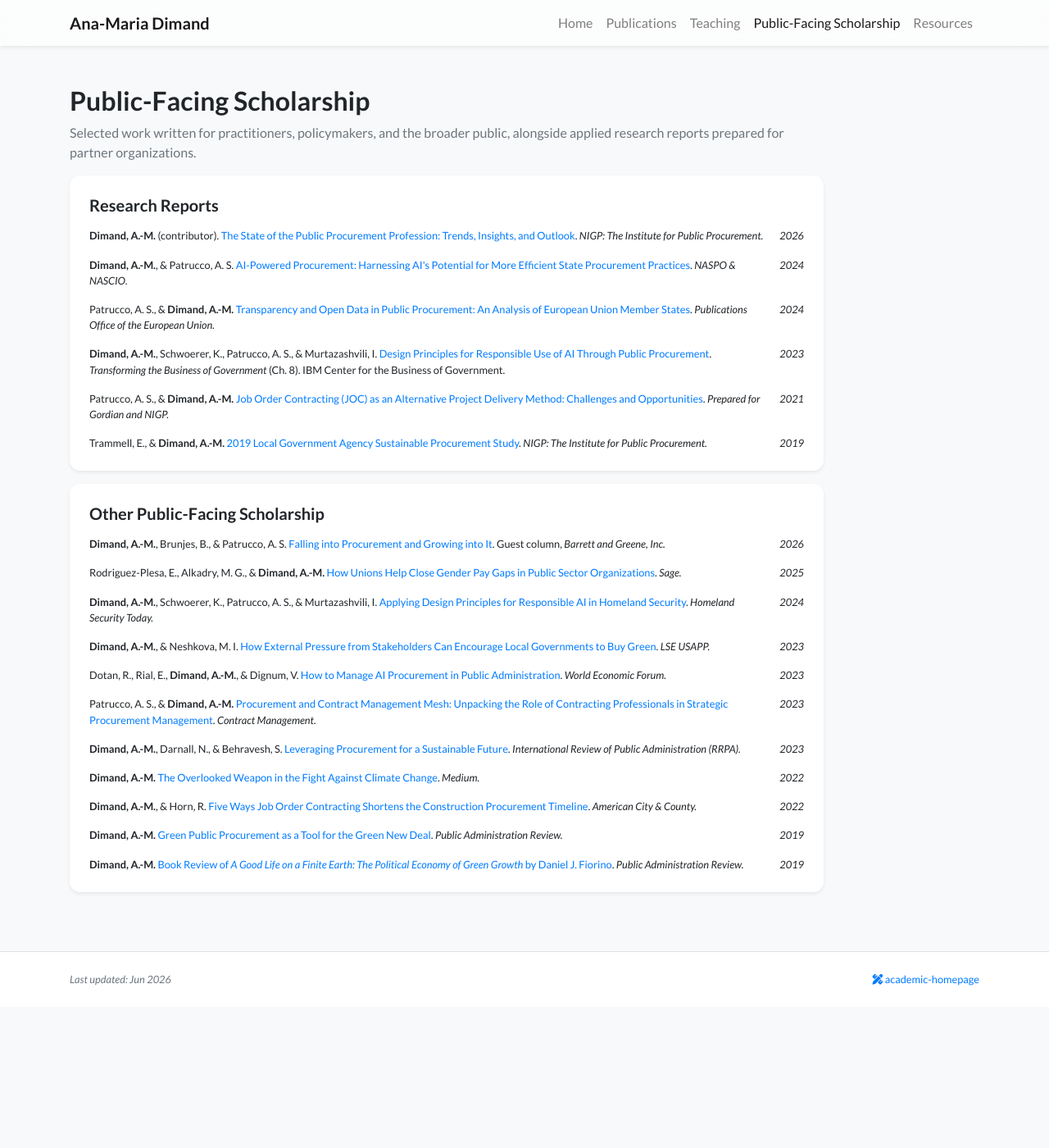
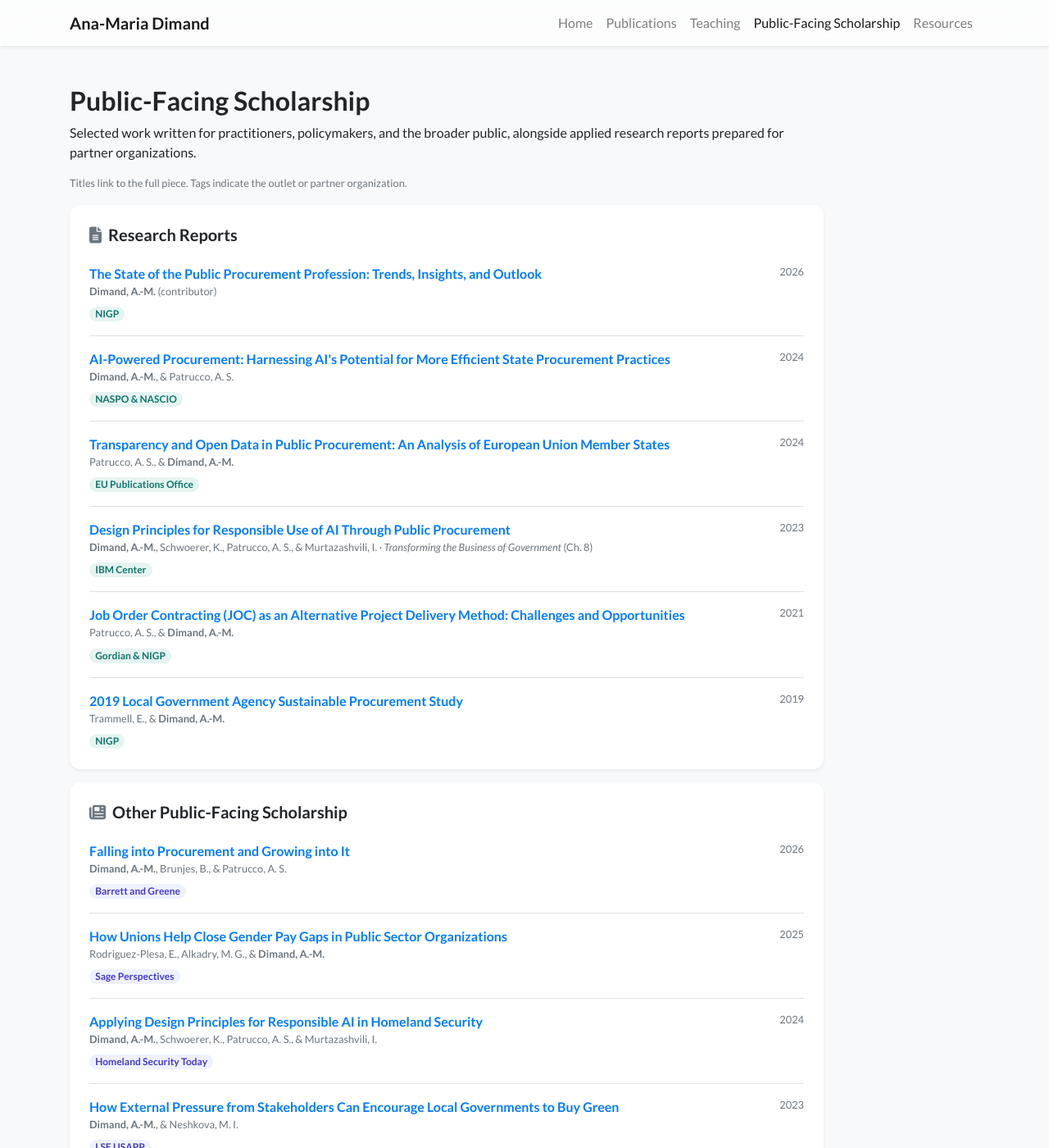
Before and after one commit to anamariadimand/anamariadimand.github.io, a Jekyll site: the page built from public-scholarship.html, in a window 1280 px wide and 1400 px high. Shown: the whole window at 82% size. Built offline with Jekyll 4.4.1, drawn with Linux system fonts in a browser that asks for light colours; nearby versions of some CDN libraries; a style sheet for code colours, icons or effects is not loaded; some of the changed text lies outside the part shown.

Commit message:
Redesign Public-Facing Scholarship: headline titles, outlet tags, dividers
Co-Authored-By: Claude Opus 4.8 <noreply@anthropic.com>

```diff
--- a/public-scholarship.html
+++ b/public-scholarship.html
@@ -4,56 +4,141 @@ title : Public-Facing Scholarship
 navbar_title: Public-Facing Scholarship
 ---
 
+{% assign report_pill = "background-color:#e6f4f1;color:#0f766e;" %}
+{% assign essay_pill = "background-color:#eef2ff;color:#4338ca;" %}
+
 <div class="row">
     <div class="col-12 col-lg-10">
 
         <h2 class="pt-4">Public-Facing Scholarship</h2>
-        <p class="text-muted">
+        <p>
             Selected work written for practitioners, policymakers, and the broader public, alongside applied
             research reports prepared for partner organizations.
+        </p>
+        <p class="text-muted small">
+            Titles link to the full piece. Tags indicate the outlet or partner organization.
         </p>
 
         <!-- Research Reports -->
         <div class="row mt-3">
-            <div class="col">
-                <div class="card border-0 shadow-sm bg-white">
-                    <div class="card-body p-4">
-                        <h5 class="mb-3">Research Reports</h5>
-                        <ul class="list-unstyled mb-0">
-                            <li class="d-flex small mb-3"><div><strong>Dimand, A.-M.</strong> (contributor). <a href="https://s3.us-east-1.amazonaws.com/nigp-prod-media/assets/resources/research-papers/2026-State-of-the-Public-Procurement-Profession.pdf" target="_blank">The State of the Public Procurement Profession: Trends, Insights, and Outlook</a>. <em>NIGP: The Institute for Public Procurement.</em></div><div class="ml-auto pl-3 no-break"><em>2026</em></div></li>
-                            <li class="d-flex small mb-3"><div><strong>Dimand, A.-M.</strong>, &amp; Patrucco, A. S. <a href="https://cdn.naspo.org/RI/AIPoweredProcurementNASCIO2024.pdf" target="_blank">AI-Powered Procurement: Harnessing AI's Potential for More Efficient State Procurement Practices</a>. <em>NASPO &amp; NASCIO.</em></div><div class="ml-auto pl-3 no-break"><em>2024</em></div></li>
-                            <li class="d-flex small mb-3"><div>Patrucco, A. S., &amp; <strong>Dimand, A.-M.</strong> <a href="https://ted.europa.eu/documents/d/ted/final_transparency-in-public-procurement_patrucco-dimand" target="_blank">Transparency and Open Data in Public Procurement: An Analysis of European Union Member States</a>. <em>Publications Office of the European Union.</em></div><div class="ml-auto pl-3 no-break"><em>2024</em></div></li>
-                            <li class="d-flex small mb-3"><div><strong>Dimand, A.-M.</strong>, Schwoerer, K., Patrucco, A. S., &amp; Murtazashvili, I. <a href="https://www.businessofgovernment.org/sites/default/files/Chapter%208%20-%20AI%20CX%20Dimand.pdf" target="_blank">Design Principles for Responsible Use of AI Through Public Procurement</a>. <em>Transforming the Business of Government</em> (Ch. 8). IBM Center for the Business of Government.</div><div class="ml-auto pl-3 no-break"><em>2023</em></div></li>
-                            <li class="d-flex small mb-3"><div>Patrucco, A. S., &amp; <strong>Dimand, A.-M.</strong> <a href="https://www.gordian.com/uploads/2021/11/2021-NIGP-Research-Report-JOC-Project-Delivery-Method.pdf" target="_blank">Job Order Contracting (JOC) as an Alternative Project Delivery Method: Challenges and Opportunities</a>. <em>Prepared for Gordian and NIGP.</em></div><div class="ml-auto pl-3 no-break"><em>2021</em></div></li>
-                            <li class="d-flex small mb-0"><div>Trammell, E., &amp; <strong>Dimand, A.-M.</strong> <a href="https://www.nigp.org/resource/research-papers/2019%20Local%20Government%20Entity%20Sustainable%20Procurement%20Study.pdf?dl=true" target="_blank">2019 Local Government Agency Sustainable Procurement Study</a>. <em>NIGP: The Institute for Public Procurement.</em></div><div class="ml-auto pl-3 no-break"><em>2019</em></div></li>
-                        </ul>
-                    </div>
-                </div>
-            </div>
+            <div class="col"><div class="card border-0 shadow-sm bg-white"><div class="card-body p-4">
+                <h5 class="mb-4"><i class="fas fa-file-lines text-muted mr-2"></i>Research Reports</h5>
+                <ul class="list-unstyled mb-0">
+
+                    <li class="mb-3 pb-3 border-bottom border-gray">
+                        <div class="d-flex"><a href="https://s3.us-east-1.amazonaws.com/nigp-prod-media/assets/resources/research-papers/2026-State-of-the-Public-Procurement-Profession.pdf" target="_blank" class="font-weight-bold pr-2">The State of the Public Procurement Profession: Trends, Insights, and Outlook</a><span class="ml-auto pl-2 no-break text-muted small">2026</span></div>
+                        <div class="small text-muted mb-1"><strong>Dimand, A.-M.</strong> (contributor)</div>
+                        <span class="badge badge-pill" style="{{ report_pill }}">NIGP</span>
+                    </li>
+
+                    <li class="mb-3 pb-3 border-bottom border-gray">
+                        <div class="d-flex"><a href="https://cdn.naspo.org/RI/AIPoweredProcurementNASCIO2024.pdf" target="_blank" class="font-weight-bold pr-2">AI-Powered Procurement: Harnessing AI's Potential for More Efficient State Procurement Practices</a><span class="ml-auto pl-2 no-break text-muted small">2024</span></div>
+                        <div class="small text-muted mb-1"><strong>Dimand, A.-M.</strong>, &amp; Patrucco, A. S.</div>
+                        <span class="badge badge-pill" style="{{ report_pill }}">NASPO &amp; NASCIO</span>
+                    </li>
+
+                    <li class="mb-3 pb-3 border-bottom border-gray">
+                        <div class="d-flex"><a href="https://ted.europa.eu/documents/d/ted/final_transparency-in-public-procurement_patrucco-dimand" target="_blank" class="font-weight-bold pr-2">Transparency and Open Data in Public Procurement: An Analysis of European Union Member States</a><span class="ml-auto pl-2 no-break text-muted small">2024</span></div>
+                        <div class="small text-muted mb-1">Patrucco, A. S., &amp; <strong>Dimand, A.-M.</strong></div>
+                        <span class="badge badge-pill" style="{{ report_pill }}">EU Publications Office</span>
+                    </li>
+
+                    <li class="mb-3 pb-3 border-bottom border-gray">
+                        <div class="d-flex"><a href="https://www.businessofgovernment.org/sites/default/files/Chapter%208%20-%20AI%20CX%20Dimand.pdf" target="_blank" class="font-weight-bold pr-2">Design Principles for Responsible Use of AI Through Public Procurement</a><span class="ml-auto pl-2 no-break text-muted small">2023</span></div>
+                        <div class="small text-muted mb-1"><strong>Dimand, A.-M.</strong>, Schwoerer, K., Patrucco, A. S., &amp; Murtazashvili, I. &middot; <em>Transforming the Business of Government</em> (Ch. 8)</div>
+                        <span class="badge badge-pill" style="{{ report_pill }}">IBM Center</span>
+                    </li>
+
+                    <li class="mb-3 pb-3 border-bottom border-gray">
+                        <div class="d-flex"><a href="https://www.gordian.com/uploads/2021/11/2021-NIGP-Research-Report-JOC-Project-Delivery-Method.pdf" target="_blank" class="font-weight-bold pr-2">Job Order Contracting (JOC) as an Alternative Project Delivery Method: Challenges and Opportunities</a><span class="ml-auto pl-2 no-break text-muted small">2021</span></div>
+                        <div class="small text-muted mb-1">Patrucco, A. S., &amp; <strong>Dimand, A.-M.</strong></div>
+                        <span class="badge badge-pill" style="{{ report_pill }}">Gordian &amp; NIGP</span>
+                    </li>
+
+                    <li class="mb-0">
+                        <div class="d-flex"><a href="https://www.nigp.org/resource/research-papers/2019%20Local%20Government%20Entity%20Sustainable%20Procurement%20Study.pdf?dl=true" target="_blank" class="font-weight-bold pr-2">2019 Local Government Agency Sustainable Procurement Study</a><span class="ml-auto pl-2 no-break text-muted small">2019</span></div>
+                        <div class="small text-muted mb-1">Trammell, E., &amp; <strong>Dimand, A.-M.</strong></div>
+                        <span class="badge badge-pill" style="{{ report_pill }}">NIGP</span>
+                    </li>
+
+                </ul>
+            </div></div></div>
         </div>
 
-        <!-- Commentaries & Public Writing -->
+        <!-- Other Public-Facing Scholarship -->
         <div class="row mt-3 mb-4">
-            <div class="col">
-                <div class="card border-0 shadow-sm bg-white">
-                    <div class="card-body p-4">
-                        <h5 class="mb-3">Other Public-Facing Scholarship</h5>
-                        <ul class="list-unstyled mb-0">
-                            <li class="d-flex small mb-3"><div><strong>Dimand, A.-M.</strong>, Brunjes, B., &amp; Patrucco, A. S. <a href="https://www.greenebarrett.com/guest-column/falling-into-procurement-and-growing-into-it-" target="_blank">Falling into Procurement and Growing into It</a>. Guest column, <em>Barrett and Greene, Inc.</em></div><div class="ml-auto pl-3 no-break"><em>2026</em></div></li>
-                            <li class="d-flex small mb-3"><div>Rodriguez-Plesa, E., Alkadry, M. G., &amp; <strong>Dimand, A.-M.</strong> <a href="https://www.sagepub.com/explore-our-content/blogs/posts/sage-perspectives/2025/06/25/how-unions-help-close-gender-pay-gaps-in-public-sector-organizations/" target="_blank">How Unions Help Close Gender Pay Gaps in Public Sector Organizations</a>. <em>Sage.</em></div><div class="ml-auto pl-3 no-break"><em>2025</em></div></li>
-                            <li class="d-flex small mb-3"><div><strong>Dimand, A.-M.</strong>, Schwoerer, K., Patrucco, A. S., &amp; Murtazashvili, I. <a href="https://www.hstoday.us/featured/applying-design-principles-for-responsible-ai-in-homeland-security/" target="_blank">Applying Design Principles for Responsible AI in Homeland Security</a>. <em>Homeland Security Today.</em></div><div class="ml-auto pl-3 no-break"><em>2024</em></div></li>
-                            <li class="d-flex small mb-3"><div><strong>Dimand, A.-M.</strong>, &amp; Neshkova, M. I. <a href="https://blogs.lse.ac.uk/usappblog/2023/07/21/how-external-pressure-from-stakeholders-can-encourage-local-governments-to-buy-green/" target="_blank">How External Pressure from Stakeholders Can Encourage Local Governments to Buy Green</a>. <em>LSE USAPP.</em></div><div class="ml-auto pl-3 no-break"><em>2023</em></div></li>
-                            <li class="d-flex small mb-3"><div>Dotan, R., Rial, E., <strong>Dimand, A.-M.</strong>, &amp; Dignum, V. <a href="https://www.weforum.org/agenda/2023/07/how-to-manage-ai-procurement-in-public-administration/" target="_blank">How to Manage AI Procurement in Public Administration</a>. <em>World Economic Forum.</em></div><div class="ml-auto pl-3 no-break"><em>2023</em></div></li>
-                            <li class="d-flex small mb-3"><div>Patrucco, A. S., &amp; <strong>Dimand, A.-M.</strong> <a href="https://www.researchgate.net/publication/369034640_Procurement_Contract_Management_Mesh_Unpacking_the_role_of_contracting_professionals_in_strategic_procurement_management" target="_blank">Procurement and Contract Management Mesh: Unpacking the Role of Contracting Professionals in Strategic Procurement Management</a>. <em>Contract Management.</em></div><div class="ml-auto pl-3 no-break"><em>2023</em></div></li>
-                            <li class="d-flex small mb-3"><div><strong>Dimand, A.-M.</strong>, Darnall, N., &amp; Behravesh, S. <a href="https://www.tandfonline.com/doi/full/10.1080/12294659.2023.2260041" target="_blank">Leveraging Procurement for a Sustainable Future</a>. <em>International Review of Public Administration (RRPA).</em></div><div class="ml-auto pl-3 no-break"><em>2023</em></div></li>
-                            <li class="d-flex small mb-3"><div><strong>Dimand, A.-M.</strong> <a href="https://medium.com/3streams/the-overlooked-weapon-in-the-fight-against-climate-change-df76ccb8c281" target="_blank">The Overlooked Weapon in the Fight Against Climate Change</a>. <em>Medium.</em></div><div class="ml-auto pl-3 no-break"><em>2022</em></div></li>
-                            <li class="d-flex small mb-3"><div><strong>Dimand, A.-M.</strong>, &amp; Horn, R. <a href="https://www.americancityandcounty.com/2022/03/03/5-ways-job-order-contracting-shortens-the-construction-procurement-timeline/" target="_blank">Five Ways Job Order Contracting Shortens the Construction Procurement Timeline</a>. <em>American City &amp; County.</em></div><div class="ml-auto pl-3 no-break"><em>2022</em></div></li>
-                            <li class="d-flex small mb-3"><div><strong>Dimand, A.-M.</strong> <a href="https://www.publicadministrationreview.com/2019/07/16/gnd9/" target="_blank">Green Public Procurement as a Tool for the Green New Deal</a>. <em>Public Administration Review.</em></div><div class="ml-auto pl-3 no-break"><em>2019</em></div></li>
-                            <li class="d-flex small mb-0"><div><strong>Dimand, A.-M.</strong> <a href="https://doi.org/10.1111/puar.13120" target="_blank">Book Review of <em>A Good Life on a Finite Earth: The Political Economy of Green Growth</em> by Daniel J. Fiorino</a>. <em>Public Administration Review.</em></div><div class="ml-auto pl-3 no-break"><em>2019</em></div></li>
-                        </ul>
-                    </div>
-                </div>
-            </div>
+            <div class="col"><div class="card border-0 shadow-sm bg-white"><div class="card-body p-4">
+                <h5 class="mb-4"><i class="fas fa-newspaper text-muted mr-2"></i>Other Public-Facing Scholarship</h5>
+                <ul class="list-unstyled mb-0">
+
+                    <li class="mb-3 pb-3 border-bottom border-gray">
+                        <div class="d-flex"><a href="https://www.greenebarrett.com/guest-column/falling-into-procurement-and-growing-into-it-" target="_blank" class="font-weight-bold pr-2">Falling into Procurement and Growing into It</a><span class="ml-auto pl-2 no-break text-muted small">2026</span></div>
+                        <div class="small text-muted mb-1"><strong>Dimand, A.-M.</strong>, Brunjes, B., &amp; Patrucco, A. S.</div>
+                        <span class="badge badge-pill" style="{{ essay_pill }}">Barrett and Greene</span>
+                    </li>
+
+                    <li class="mb-3 pb-3 border-bottom border-gray">
+                        <div class="d-flex"><a href="https://www.sagepub.com/explore-our-content/blogs/posts/sage-perspectives/2025/06/25/how-unions-help-close-gender-pay-gaps-in-public-sector-organizations/" target="_blank" class="font-weight-bold pr-2">How Unions Help Close Gender Pay Gaps in Public Sector Organizations</a><span class="ml-auto pl-2 no-break text-muted small">2025</span></div>
+                        <div class="small text-muted mb-1">Rodriguez-Plesa, E., Alkadry, M. G., &amp; <strong>Dimand, A.-M.</strong></div>
+                        <span class="badge badge-pill" style="{{ essay_pill }}">Sage Perspectives</span>
+                    </li>
+
+                    <li class="mb-3 pb-3 border-bottom border-gray">
+                        <div class="d-flex"><a href="https://www.hstoday.us/featured/applying-design-principles-for-responsible-ai-in-homeland-security/" target="_blank" class="font-weight-bold pr-2">Applying Design Principles for Responsible AI in Homeland Security</a><span class="ml-auto pl-2 no-break text-muted small">2024</span></div>
+                        <div class="small text-muted mb-1"><strong>Dimand, A.-M.</strong>, Schwoerer, K., Patrucco, A. S., &amp; Murtazashvili, I.</div>
+                        <span class="badge badge-pill" style="{{ essay_pill }}">Homeland Security Today</span>
+                    </li>
+
+                    <li class="mb-3 pb-3 border-bottom border-gray">
+                        <div class="d-flex"><a href="https://blogs.lse.ac.uk/usappblog/2023/07/21/how-external-pressure-from-stakeholders-can-encourage-local-governments-to-buy-green/" target="_blank" class="font-weight-bold pr-2">How External Pressure from Stakeholders Can Encourage Local Governments to Buy Green</a><span class="ml-auto pl-2 no-break text-muted small">2023</span></div>
+                        <div class="small text-muted mb-1"><strong>Dimand, A.-M.</strong>, &amp; Neshkova, M. I.</div>
+                        <span class="badge badge-pill" style="{{ essay_pill }}">LSE USAPP</span>
+                    </li>
+
+                    <li class="mb-3 pb-3 border-bottom border-gray">
+                        <div class="d-flex"><a href="https://www.weforum.org/agenda/2023/07/how-to-manage-ai-procurement-in-public-administration/" target="_blank" class="font-weight-bold pr-2">How to Manage AI Procurement in Public Administration</a><span class="ml-auto pl-2 no-break text-muted small">2023</span></div>
+                        <div class="small text-muted mb-1">Dotan, R., Rial, E., <strong>Dimand, A.-M.</strong>, &amp; Dignum, V.</div>
+                        <span class="badge badge-pill" style="{{ essay_pill }}">World Economic Forum</span>
+                    </li>
+
+                    <li class="mb-3 pb-3 border-bottom border-gray">
+                        <div class="d-flex"><a href="https://www.researchgate.net/publication/369034640_Procurement_Contract_Management_Mesh_Unpacking_the_role_of_contracting_professionals_in_strategic_procurement_management" target="_blank" class="font-weight-bold pr-2">Procurement and Contract Management Mesh: Unpacking the Role of Contracting Professionals in Strategic Procurement Management</a><span class="ml-auto pl-2 no-break text-muted small">2023</span></div>
+                        <div class="small text-muted mb-1">Patrucco, A. S., &amp; <strong>Dimand, A.-M.</strong></div>
+                        <span class="badge badge-pill" style="{{ essay_pill }}">Contract Management</span>
+                    </li>
+
+                    <li class="mb-3 pb-3 border-bottom border-gray">
+                        <div class="d-flex"><a href="https://www.tandfonline.com/doi/full/10.1080/12294659.2023.2260041" target="_blank" class="font-weight-bold pr-2">Leveraging Procurement for a Sustainable Future</a><span class="ml-auto pl-2 no-break text-muted small">2023</span></div>
+                        <div class="small text-muted mb-1"><strong>Dimand, A.-M.</strong>, Darnall, N., &amp; Behravesh, S.</div>
+                        <span class="badge badge-pill" style="{{ essay_pill }}">Int'l Review of Public Administration</span>
+                    </li>
+
+                    <li class="mb-3 pb-3 border-bottom border-gray">
+                        <div class="d-flex"><a href="https://medium.com/3streams/the-overlooked-weapon-in-the-fight-against-climate-change-df76ccb8c281" target="_blank" class="font-weight-bold pr-2">The Overlooked Weapon in the Fight Against Climate Change</a><span class="ml-auto pl-2 no-break text-muted small">2022</span></div>
+                        <div class="small text-muted mb-1"><strong>Dimand, A.-M.</strong></div>
+                        <span class="badge badge-pill" style="{{ essay_pill }}">Medium</span>
+                    </li>
+
+                    <li class="mb-3 pb-3 border-bottom border-gray">
+                        <div class="d-flex"><a href="https://www.americancityandcounty.com/2022/03/03/5-ways-job-order-contracting-shortens-the-construction-procurement-timeline/" target="_blank" class="font-weight-bold pr-2">Five Ways Job Order Contracting Shortens the Construction Procurement Timeline</a><span class="ml-auto pl-2 no-break text-muted small">2022</span></div>
+                        <div class="small text-muted mb-1"><strong>Dimand, A.-M.</strong>, &amp; Horn, R.</div>
+                        <span class="badge badge-pill" style="{{ essay_pill }}">American City &amp; County</span>
+                    </li>
+
+                    <li class="mb-3 pb-3 border-bottom border-gray">
+                        <div class="d-flex"><a href="https://www.publicadministrationreview.com/2019/07/16/gnd9/" target="_blank" class="font-weight-bold pr-2">Green Public Procurement as a Tool for the Green New Deal</a><span class="ml-auto pl-2 no-break text-muted small">2019</span></div>
+                        <div class="small text-muted mb-1"><strong>Dimand, A.-M.</strong></div>
+                        <span class="badge badge-pill" style="{{ essay_pill }}">Public Administration Review</span>
+                    </li>
+
+                    <li class="mb-0">
+                        <div class="d-flex"><a href="https://doi.org/10.1111/puar.13120" target="_blank" class="font-weight-bold pr-2">Book Review of <em>A Good Life on a Finite Earth: The Political Economy of Green Growth</em> by Daniel J. Fiorino</a><span class="ml-auto pl-2 no-break text-muted small">2019</span></div>
+                        <div class="small text-muted mb-1"><strong>Dimand, A.-M.</strong></div>
+                        <span class="badge badge-pill" style="{{ essay_pill }}">Public Administration Review</span>
+                    </li>
+
+                </ul>
+            </div></div></div>
         </div>
 
     </div>
```
